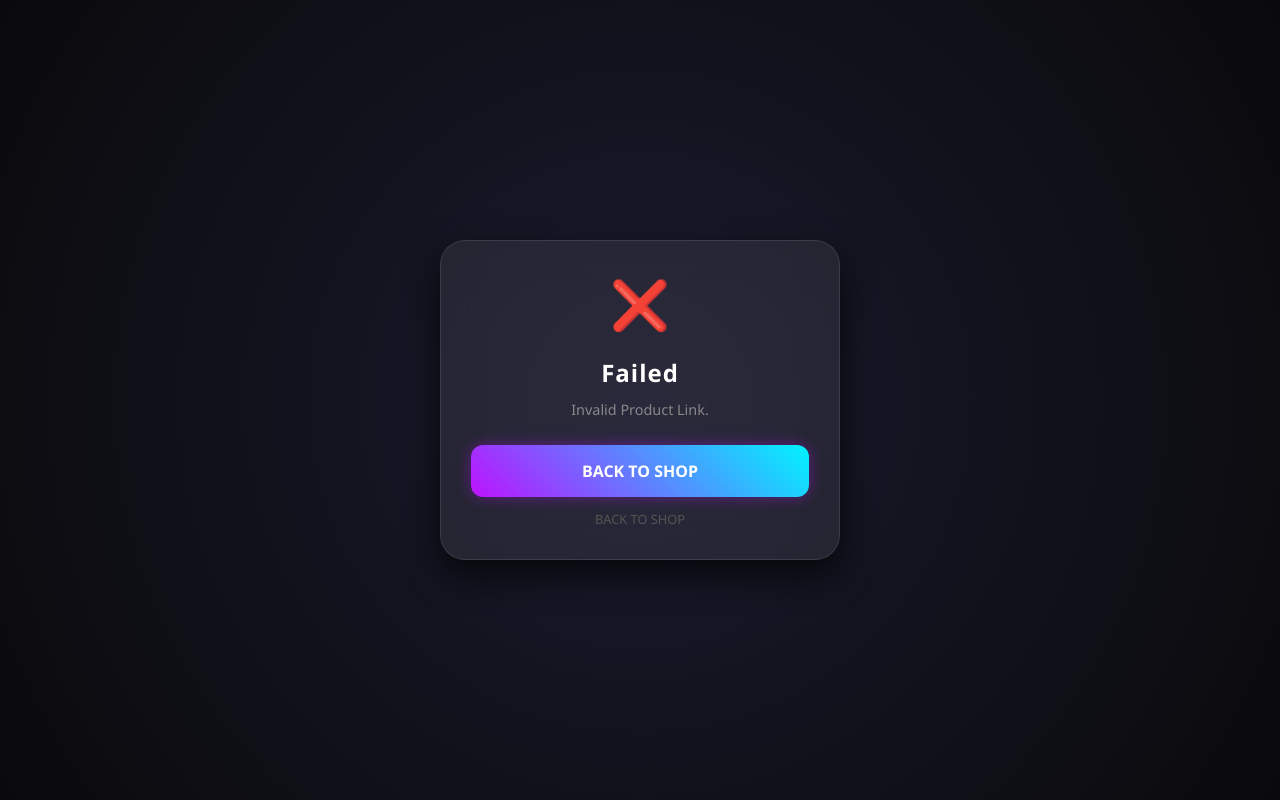
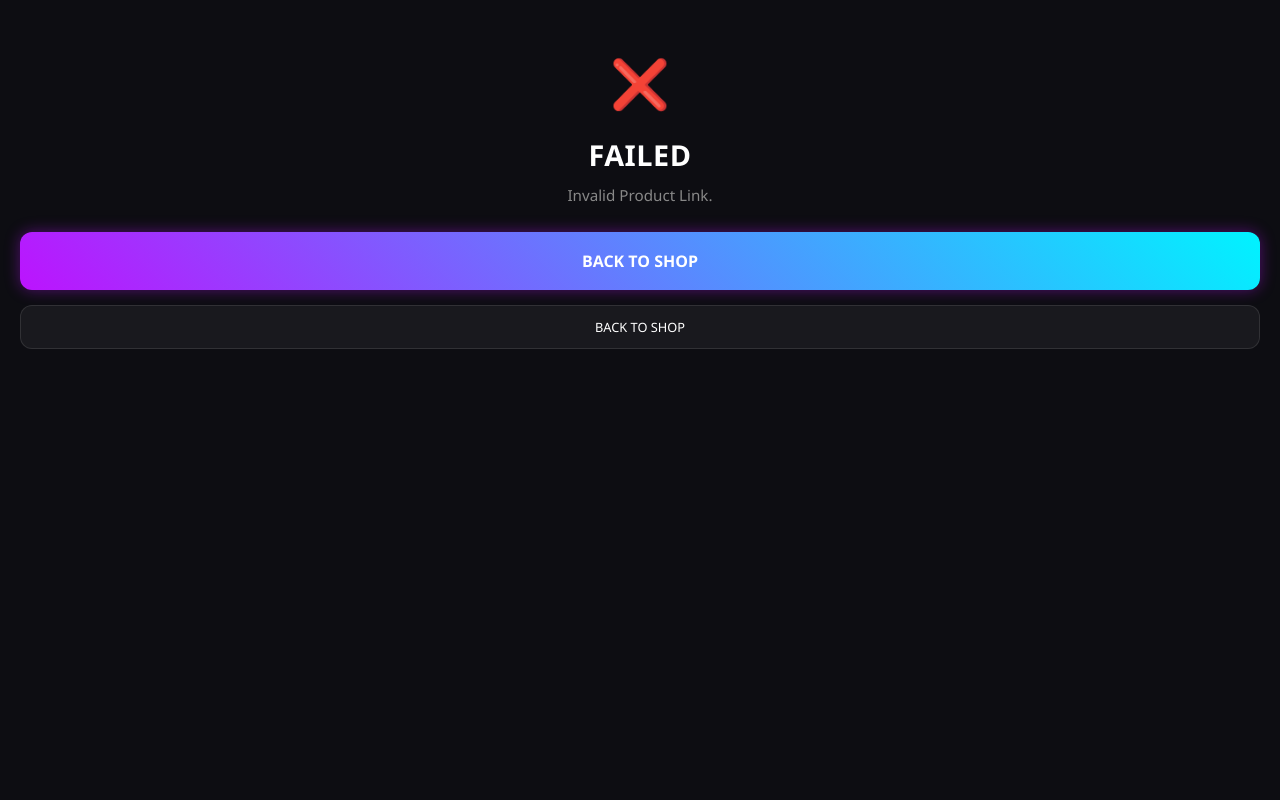
Before and after one commit to mc0903214-design/PR1M-L0GS-website, a plain HTML site: page buy.html in a window 1280 px wide. Drawn offline with Linux system fonts and the light colour scheme.

Commit message:
Update buy.html

```diff
--- a/buy.html
+++ b/buy.html
@@ -17,59 +17,74 @@
         body {
             background-color: var(--dark-bg);
             color: white;
-            background-image: radial-gradient(circle at 50% 50%, #1a1a2e 0%, #0a0a0c 100%);
+            /* Changed to a dark solid-ish look to match mobile app UI */
+            background: #0d0d12;
             min-height: 100vh;
-            display: flex;
-            align-items: center;
-            justify-content: center;
-            padding: 20px;
+            /* Removed flex centering to allow full-screen scroll */
+            display: block;
         }
 
         .checkout-card {
-            background: var(--glass-bg);
-            backdrop-filter: blur(20px);
-            border: 1px solid rgba(255, 255, 255, 0.1);
-            border-radius: 25px;
-            padding: 30px;
+            background: transparent; /* Removed glass box background */
+            backdrop-filter: none;
+            border: none;
+            padding: 0; /* Remove padding to let media touch edges */
             width: 100%;
-            max-width: 400px;
-            text-align: center;
-            box-shadow: 0 15px 35px rgba(0,0,0,0.7);
+            max-width: 100%; /* Changed from 400px to 100% */
+            text-align: left; /* Changed from center to match mobile app style */
+            box-shadow: none;
         }
 
-        /* Preview styles */
+        /* Preview styles - Updated for Full Screen */
+        #media-container {
+            width: 100%;
+            background: #000;
+            margin-bottom: 20px;
+        }
+
         .prod-full-img {
             width: 100%;
             height: auto;
-            max-height: 200px;
+            max-height: 45vh; /* Larger view on screen */
             object-fit: cover;
-            border-radius: 15px;
-            margin-bottom: 20px;
-            border: 1px solid rgba(255,255,255,0.1);
             display: block;
+            border-radius: 0; /* Square edges for full-screen look */
+            border: none;
+        }
+
+        /* Padding for text content only */
+        #step-preview, #step-confirm, #step-processing, #step-success, #step-error {
+            padding: 20px;
         }
 
         .desc-box {
             color: #ccc;
-            font-size: 0.95rem;
+            font-size: 1rem;
             line-height: 1.6;
             text-align: left;
-            margin-bottom: 25px;
-            padding: 15px;
-            background: rgba(0,0,0,0.2);
-            border-radius: 12px;
-            white-space: pre-wrap; /* Maintains line breaks from admin */
+            margin-bottom: 30px;
+            padding: 0; /* Removed box padding */
+            background: transparent; /* Removed box background */
+            white-space: pre-wrap;
         }
 
-        .status-icon { font-size: 3rem; margin-bottom: 20px; display: block; }
-        h2 { font-size: 1.5rem; margin-bottom: 10px; letter-spacing: 1px; }
-        p { color: #888; font-size: 0.9rem; margin-bottom: 25px; line-height: 1.5; }
+        .status-icon { font-size: 3rem; margin-bottom: 20px; display: block; text-align: center; }
+
+        h2 {
+            font-size: 1.8rem;
+            margin-bottom: 10px;
+            letter-spacing: 0.5px;
+            text-transform: uppercase;
+            font-weight: 800;
+        }
+
+        p { color: #888; font-size: 0.95rem; margin-bottom: 25px; line-height: 1.5; }
 
         .confirm-btn {
             background: linear-gradient(45deg, var(--neon-purple), var(--neon-cyan));
             color: white;
             border: none;
-            padding: 15px 30px;
+            padding: 18px 30px;
             border-radius: 12px;
             font-weight: bold;
             cursor: pointer;
@@ -77,17 +92,27 @@
             font-size: 1rem;
             text-transform: uppercase;
             box-shadow: 0 0 15px rgba(188, 19, 254, 0.4);
-            margin-bottom: 10px;
+            margin-bottom: 15px;
         }
 
         .cancel-btn {
-            background: transparent;
-            color: #555;
-            border: none;
+            background: rgba(255,255,255,0.05);
+            color: #fff;
+            border: 1px solid rgba(255,255,255,0.1);
+            padding: 12px;
+            border-radius: 12px;
             cursor: pointer;
             font-size: 0.8rem;
             text-transform: uppercase;
             text-decoration: none;
+            display: block;
+            text-align: center;
+        }
+
+        /* Success/Error Steps - keep centered */
+        #step-confirm, #step-processing, #step-success, #step-error {
+            text-align: center;
+            padding-top: 50px;
         }
 
         .secret-container {
@@ -142,8 +167,7 @@
             <div class="desc-box" id="view-desc">
                 Fetching asset details...
             </div>
-            <button class="confirm-btn" onclick="goToConfirm()">Continue to Checkout</button>
-            <br>
+            <button class="confirm-btn" onclick="goToConfirm()">Buy Now</button>
             <a href="shop.html" class="cancel-btn">Back to Store</a>
         </div>
 
@@ -206,7 +230,6 @@
         const params = new URLSearchParams(window.location.search);
         const itemId = params.get('id');
 
-        // Fetch product data on load to show preview
         async function loadProductPreview() {
             if (!itemId) return showError("Invalid Product Link.");
 
@@ -220,7 +243,6 @@
                 document.getElementById('view-name').innerText = data.name;
                 document.getElementById('view-desc').innerText = data.description || "No description provided.";
 
-                // Logic to handle Media (Video vs Image)
                 const mediaUrl = data.image || "https://via.placeholder.com/400x200";
                 const isVideo = /\.(mp4|webm|mov|ogg)$/i.test(mediaUrl);
                 const container = document.getElementById('media-container');
@@ -231,7 +253,6 @@
                     container.innerHTML = `<img src="${mediaUrl}" alt="Product" class="prod-full-img">`;
                 }
 
-                // Set these for the confirmation step
                 document.getElementById('prod-name').innerText = data.name;
                 document.getElementById('prod-price').innerText = data.price.toLocaleString();
                 window.finalPrice = data.price;
```
